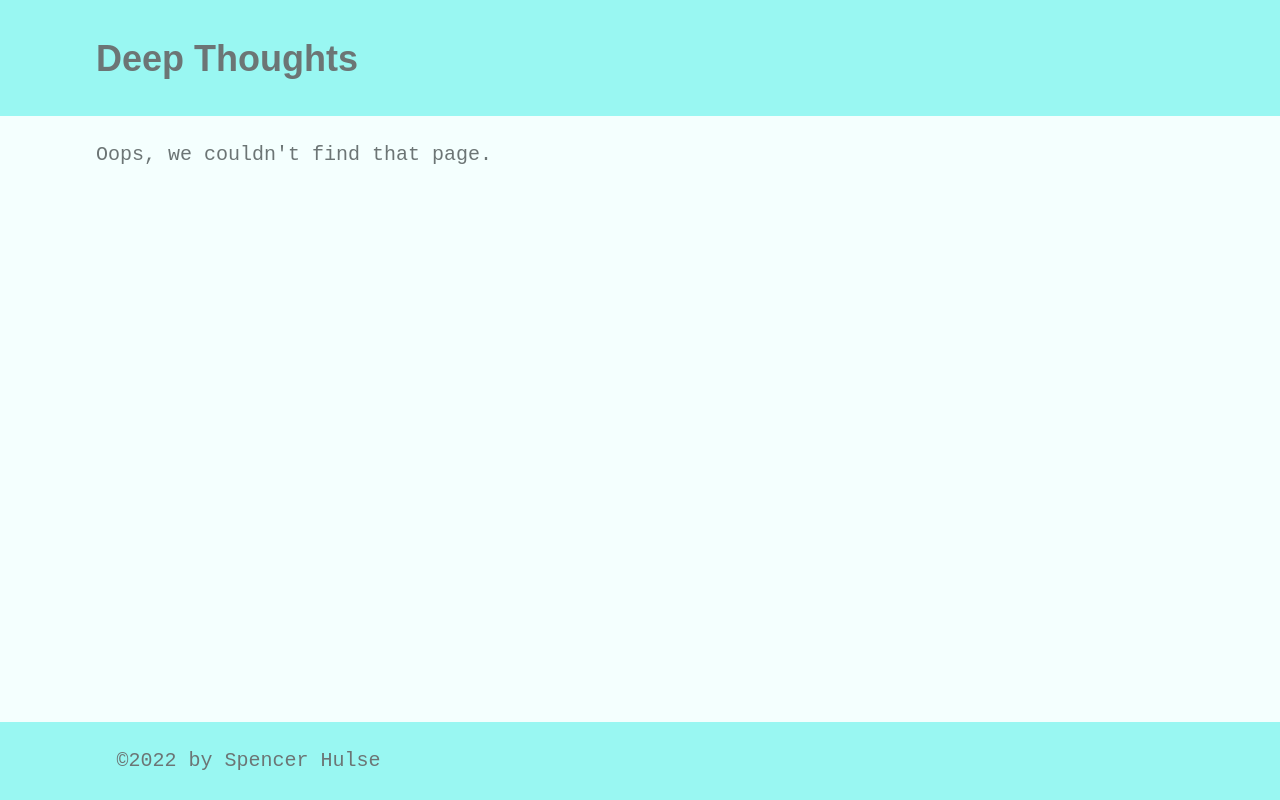
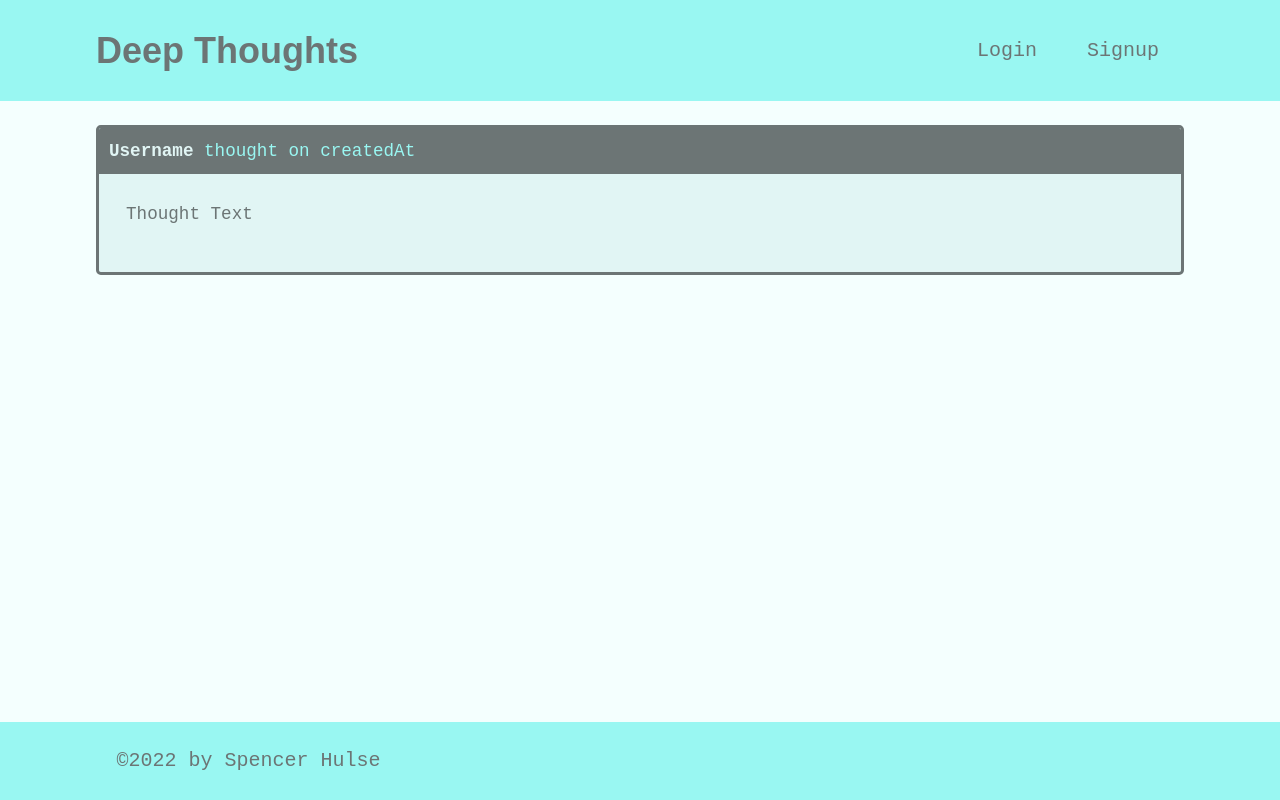
Before and after one commit to SpencerHulse/deep-thoughts, a React (Create React App) app in the folder client/: page /thought/1 in a window 1280 px wide. Built offline with nearby package versions, Linux system fonts and the light colour scheme; the HTML template or start-up script is replaced by a standard one.

Commit message:
Added navigation links.

```diff
--- a/client/src/App.js
+++ b/client/src/App.js
@@ -41,8 +41,9 @@
               <Route exact path="/" component={Home} />
               <Route exact path="/login" component={Login} />
               <Route exact path="/signup" component={Signup} />
-              <Route exact path="/profile" component={Profile} />
-              <Route exact path="/thought" component={SingleThought} />
+              {/* ? after username means it is optional */}
+              <Route exact path="/profile/:username?" component={Profile} />
+              <Route exact path="/thought/:id" component={SingleThought} />
 
               <Route component={NoMatch} />
             </Switch>
--- a/client/src/components/Header/index.js
+++ b/client/src/components/Header/index.js
@@ -1,10 +1,18 @@
-import React from 'react';
+import React from "react";
+import { Link } from "react-router-dom";
 
 const Header = () => {
   return (
     <header className="bg-secondary mb-4 py-2 flex-row align-center">
       <div className="container flex-row justify-space-between-lg justify-center align-center">
-        <h1>Deep Thoughts</h1>
+        <Link to="/">
+          <h1>Deep Thoughts</h1>
+        </Link>
+
+        <nav className="text-center">
+          <Link to="/login">Login</Link>
+          <Link to="/signup">Signup</Link>
+        </nav>
       </div>
     </header>
   );
--- a/client/src/components/ThoughtList/index.js
+++ b/client/src/components/ThoughtList/index.js
@@ -1,4 +1,5 @@
 import React from "react";
+import { Link } from "react-router-dom";
 // thoughts and title are destructured from props
 const ThoughtList = ({ thoughts, title }) => {
   if (!thoughts.length) {
@@ -13,15 +14,23 @@
           // Key helps React internally track which data needs to be re-rendered if something changes
           <div key={thought._id} className="card mb-3">
             <p className="card-header">
+              <Link
+                to={`/profile/${thought.username}`}
+                style={{ fontWeight: 700 }}
+                className="text-light"
+              >
                 {thought.username}
+              </Link>{" "}
               thought on {thought.createdAt}
             </p>
             <div className="card-body">
+              <Link to={`/thought/${thought._id}`}>
                 <p>{thought.thoughtText}</p>
                 <p className="mb-0">
                   Reactions: {thought.reactionCount} || Click to{" "}
                   {thought.reactionCount ? "see" : "start"} the discussion!
                 </p>
+              </Link>
             </div>
           </div>
         ))}
--- a/client/src/pages/SingleThought.js
+++ b/client/src/pages/SingleThought.js
@@ -1,13 +1,17 @@
-import React from 'react';
+import React from "react";
+import { useParams } from "react-router-dom";
 
-const SingleThought = props => {
+const SingleThought = (props) => {
+  const { id: thoughtId } = useParams();
+  console.log(thoughtId);
+
   return (
     <div>
       <div className="card mb-3">
         <p className="card-header">
           <span style={{ fontWeight: 700 }} className="text-light">
             Username
-          </span>{' '}
+          </span>{" "}
           thought on createdAt
         </p>
         <div className="card-body">
```
Lines whose indentation alone changed are shown as unchanged.
